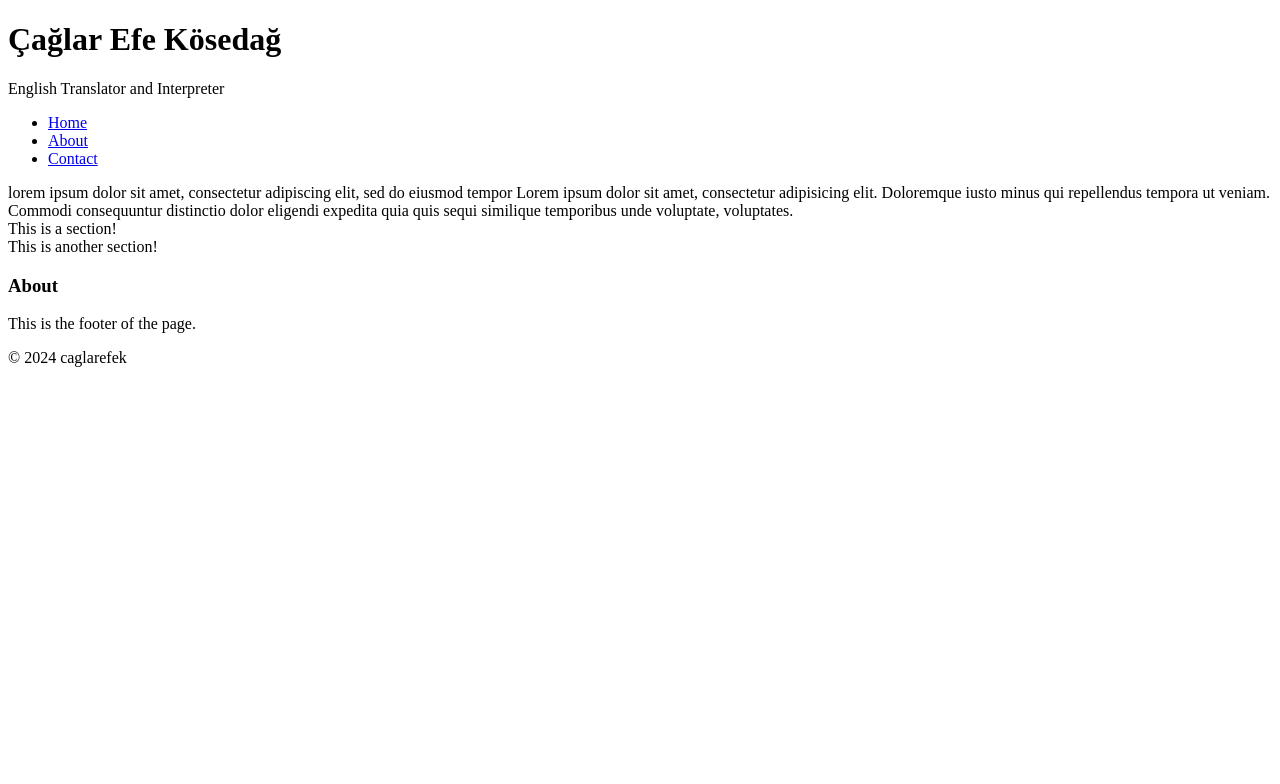
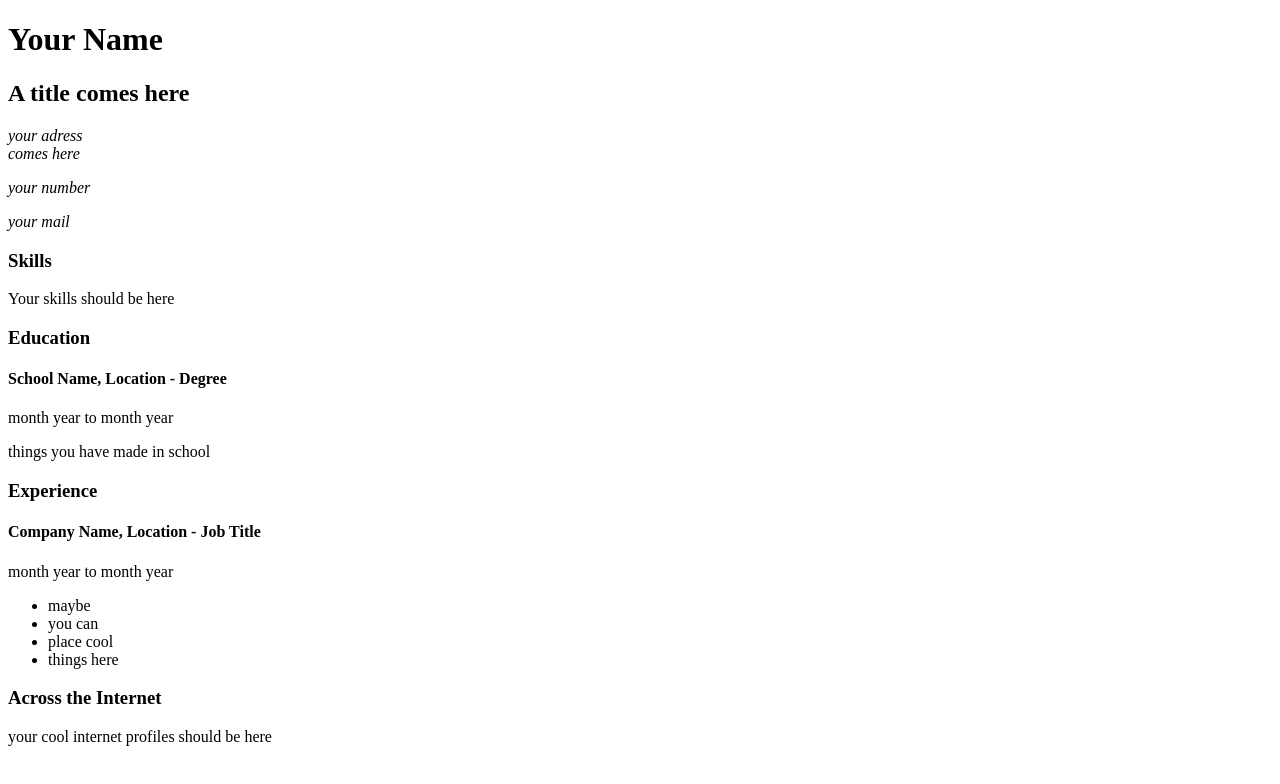
Before and after one commit to caglarefek/roadmap.sh-projects, a plain HTML site: page Frontend Projects/Single-Page CV/index.html in a window 1280 px wide. Drawn offline with Linux system fonts and the light colour scheme.

Commit message:
basic skeleton created, no actual information

```diff
--- a/Frontend Projects/Single-Page CV/index.html
+++ b/Frontend Projects/Single-Page CV/index.html
@@ -5,37 +5,62 @@
     <meta content="width=device-width, user-scalable=no, initial-scale=1.0, maximum-scale=1.0, minimum-scale=1.0"
           name="viewport">
     <meta content="ie=edge" http-equiv="X-UA-Compatible">
-    <title>Portfolio</title>
+    <title>CV</title>
+    <!-- SEO Meta Tags -->
+    <meta name="description" content="Single Page CV of Çağlar Efe Kösedağ, a Linguistics Student." />
+    <meta name="keywords" content="Frontend Developer, HTML, CSS, JavaScript, Resume, Web Development" />
+    <meta name="author" content="Çağlar Efe Kösedağ" />
+    <!-- Open Graph Meta Tags -->
+    <meta property="og:title" content="Çağlar Efe Kösedağ - Linguistics Student" />
+    <meta property="og:description" content="Single Page CV of Çağlar Efe Kösedağ, a Linguistics Student." />
+    <meta property="og:image" content="images/favicon.png" />
+    <meta property="og:type" content="website" />
+    <meta property="og:url" content="https://caglarefek.dev" />
+    <!-- Favicon -->
+    <link rel="icon" type="image/x-icon" href="images/favicon.png">
 </head>
 <body>
 <header>
-    <h1>Çağlar Efe Kösedağ</h1>
-    <p>English Translator and Interpreter</p>
+    <div>
+        <h1>Your Name</h1>
+        <h2>A title comes here</h2>
+    </div>
 </header>
-<nav>
-    <ul>
-        <li><a href="index.html">Home</a></li>
-        <li><a href="#">About</a></li>
-        <li><a href="#">Contact</a></li>
-    </ul>
-</nav>
 
 <main>
-    <article>
-        lorem ipsum dolor sit amet, consectetur adipiscing elit, sed do eiusmod tempor Lorem ipsum dolor sit amet, consectetur adipisicing elit. Doloremque iusto minus qui repellendus tempora ut veniam. Commodi consequuntur distinctio dolor eligendi expedita quia quis sequi similique temporibus unde voluptate, voluptates.
-    </article>
-
-    <section>This is a section!</section>
-    <section>This is another section!</section>
-
-    <aside>
-        <h3>About</h3>
-    </aside>
+    <section>
+        <address>
+            your adress<br>
+            comes here
+            <p>your number</p>
+            <p>your mail</p>
+        </address>
+    </section>
+    <section>
+        <h3>Skills</h3>
+        <p>Your skills should be here</p>
+    </section>
+    <section>
+        <h3>Education</h3>
+        <h4>School Name, Location - Degree</h4>
+        <p>month year to month year</p>
+        <p>things you have made in school</p>
+    </section>
+    <section>
+        <h3>Experience</h3>
+        <h4>Company Name, Location - Job Title</h4>
+        <p>month year to month year</p>
+        <ul>
+            <li>maybe</li>
+            <li>you can</li>
+            <li>place cool</li>
+            <li>things here</li>
+        </ul>
+    </section>
+    <section>
+        <h3>Across the Internet</h3>
+        <p>your cool internet profiles should be here</p>
+    </section>
 </main>
-<footer>
-    <p>This is the footer of the page. </p>
-    <p>© 2024 caglarefek</p>
-</footer>
-
 </body>
 </html>
```
Also changed, not shown: Frontend Projects/Single-Page CV/images/favicon.png (added).
